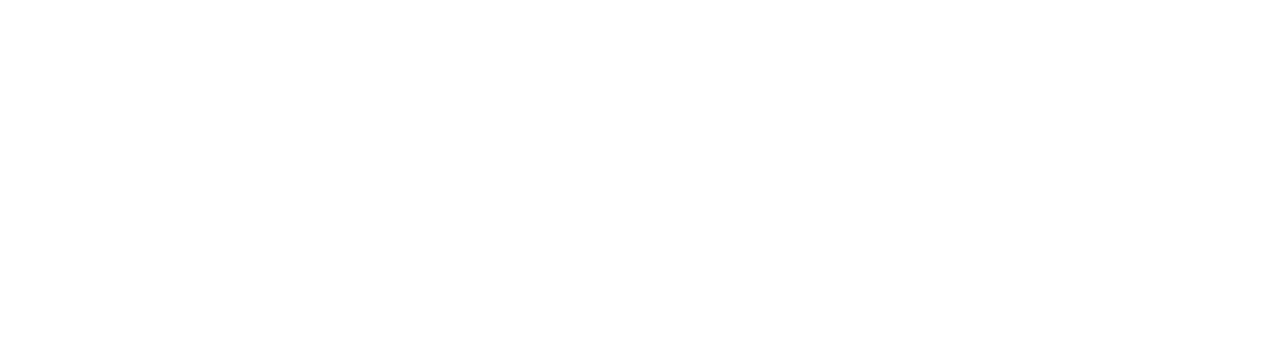
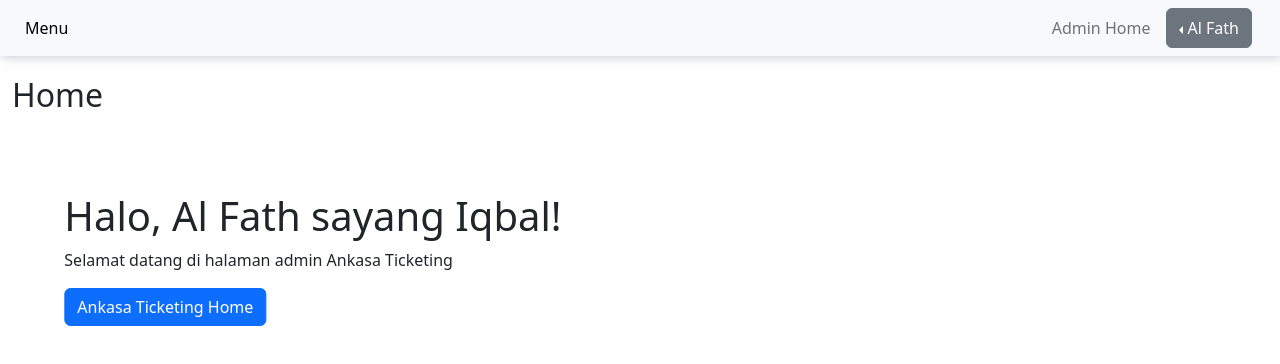
Before and after one commit to reijiren/Ankasa-Ticketing, a React (Create React App) app in the folder ankasa-ticketing/: page /admin in a window 1280 px wide. Before the commit this address had no page. Shown: the top 364 px of the page. Built offline with nearby package versions, Linux system fonts and the light colour scheme.

Commit message:
tambah admin page

```diff
--- /dev/null
+++ b/ankasa-ticketing/src/Component/navAdmin.js
@@ -0,0 +1,135 @@
+import React from "react";
+import { Link } from "react-router-dom";
+import "../assets/style.css";
+
+const NavAdmin = () => {
+	return (
+		<>
+			<nav className="navbar bg-light">
+				<div className="container-fluid">
+					{/* <Link className="navbar-brand">Navbar</Link> */}
+					<div>
+						<button
+							className="btn btn-light"
+							type="button"
+							data-bs-toggle="offcanvas"
+							data-bs-target="#offcanvasWithBothOptions"
+							aria-controls="offcanvasWithBothOptions">
+							Menu
+						</button>
+
+						<div
+							className="offcanvas offcanvas-start"
+							data-bs-scroll="true"
+							tabIndex="-1"
+							id="offcanvasWithBothOptions"
+							aria-labelledby="offcanvasWithBothOptionsLabel">
+							<div className="offcanvas-header">
+								<h5
+									className="offcanvas-title"
+									id="offcanvasWithBothOptionsLabel">
+									Menu
+								</h5>
+								<button
+									type="button"
+									className={`btn-close`}
+									data-bs-dismiss="offcanvas"
+									aria-label="Close"></button>
+							</div>
+							<div className="offcanvas-body">
+								<div>
+									<button
+										className="btn btn-secondary butts"
+										type="button"
+										data-bs-toggle="collapse"
+										data-bs-target="#airlines"
+										aria-expanded="false"
+										aria-controls="airlines">
+										Airlines
+									</button>
+									<div className="collapse" id="airlines">
+										<div className="card card-body">
+											<Link className="side-link" to="insert-airlines">
+												Insert Airlines
+											</Link>
+											<Link className="side-link mid">Update Airlines</Link>
+											<Link className="side-link">Delete Airlines</Link>
+										</div>
+									</div>
+								</div>
+								<div className="mid">
+									<button
+										className="btn btn-secondary butts"
+										type="button"
+										data-bs-toggle="collapse"
+										data-bs-target="#flight"
+										aria-expanded="false"
+										aria-controls="flight">
+										Flights
+									</button>
+									<div className="collapse" id="flight">
+										<div className="card card-body">
+											<Link className="side-link">Insert Flights</Link>
+											<Link className="side-link mid">Update Flight</Link>
+											<Link className="side-link">Delete Flights</Link>
+										</div>
+									</div>
+								</div>
+								<div>
+									<button
+										className="btn btn-secondary butts"
+										type="button"
+										data-bs-toggle="collapse"
+										data-bs-target="#user"
+										aria-expanded="false"
+										aria-controls="user">
+										User
+									</button>
+									<div className="collapse" id="user">
+										<div className="card card-body">
+											<Link className="side-link mid">Update User Data</Link>
+											<Link className="side-link">Delete User</Link>
+										</div>
+									</div>
+								</div>
+							</div>
+						</div>
+					</div>
+
+					<div className={`d-flex`}>
+						<ul className="navbar-nav">
+							<li className="nav-item">
+								<Link className="nav-link" aria-current="page" to="/admin">
+									Admin Home
+								</Link>
+							</li>
+						</ul>
+						<div className="btn-group dropstart">
+							<button
+								type="button"
+								className="btn btn-secondary dropdown-toggle mx-3"
+								data-bs-toggle="dropdown"
+								aria-expanded="false">
+								Al Fath
+							</button>
+							<ul className="dropdown-menu">
+								<li>
+									<Link className="dropdown-item" to="">
+										Reset Password
+									</Link>
+								</li>
+								<li>
+									<Link className="dropdown-item" to="">
+										Logout
+									</Link>
+								</li>
+							</ul>
+						</div>
+					</div>
+				</div>
+			</nav>
+		</>
+	);
+};
+
+export default NavAdmin;
--- a/ankasa-ticketing/src/assets/style.css
+++ b/ankasa-ticketing/src/assets/style.css
@@ -4,6 +4,39 @@
 body {
   font-family: "Poppins";
 }
+
+.sidebar {
+  display: block;
+  list-style: none;
+  margin-bottom: 10px;
+  margin-left: -30px;
+  padding: 15px;
+}
+
+.sidebar:hover {
+  background-color: rgb(226, 226, 226);
+  border-radius: 10px;
+}
+
+.butts {
+  width: 100%;
+}
+
+.side-link {
+  text-decoration: none;
+  padding-left: 20px;
+  padding-top: 10px;
+  padding-bottom: 10px;
+  background-color: #a3b0bc;
+  border-radius: 10px;
+  color: white;
+}
+
+.mid {
+  margin-top: 10px;
+  margin-bottom: 10px;
+}
+
 .ms-10 {
   margin-left: 100px !important;
 }
--- /dev/null
+++ b/ankasa-ticketing/src/pages/admin-home/index.js
@@ -0,0 +1,29 @@
+import React from "react";
+import { Link } from "react-router-dom";
+import NavAdmin from "../../Component/navAdmin";
+import style from "./style.module.css";
+
+const HomeAdmin = () => {
+	return (
+		<div>
+			<NavAdmin />
+			<div className={`container-fluid row`}>
+				<div className={`${style.title}`}>
+					<h2>Home</h2>
+				</div>
+				<div
+					className={`${style.welcome} col-11 position-relative translate-middle-x start-50`}>
+					<div className={`position-relative top-50 translate-middle-y`}>
+						<h1>Halo, Al Fath sayang Iqbal!</h1>
+						<p>Selamat datang di halaman admin Ankasa Ticketing</p>
+						<Link className="btn btn-primary" to="/" role="button">
+							Ankasa Ticketing Home
+						</Link>
+					</div>
+				</div>
+			</div>
+		</div>
+	);
+};
+
+export default HomeAdmin;
--- /dev/null
+++ b/ankasa-ticketing/src/pages/admin-home/style.module.css
@@ -0,0 +1,11 @@
+.title {
+  padding-left: 60px;
+  padding-top: 20px;
+  padding-bottom: 20px;
+}
+
+.welcome{
+  padding-top: 50px;
+  padding-bottom: 50px;
+  padding-left: 25px;
+}
--- /dev/null
+++ b/ankasa-ticketing/src/pages/admin-insert/insertFlight.js
@@ -0,0 +1,38 @@
+import React from "react";
+import NavAdmin from "../../Component/navAdmin";
+
+const InsertAirlines = () => {
+	return (
+		<div>
+			<NavAdmin />
+			<div className={`container-fluid row`}>
+				<div
+					className={`col-md-7 position-relative start-50 translate-middle-x`}>
+					<div className={`text-center`}>
+						<h1>Insert Airlines</h1>
+					</div>
+					<div className="mb-3">
+						<label htmlFor="formGroupExampleInput" className="form-label">
+							Airlines Name
+						</label>
+						<input
+							type="text"
+							className="form-control"
+							id="formGroupExampleInput"
+							placeholder="Example: Garuda Indonesia"
+						/>
+					</div>
+					<div className="mb-3">
+						<label htmlFor="formFile" className="form-label">
+							Logo Airlines
+						</label>
+						<input className="form-control" type="file" id="formFile" />
+					</div>
+					<input className="btn btn-primary" type="submit" value="Submit" />
+				</div>
+			</div>
+		</div>
+	);
+};
+
+export default InsertAirlines;
--- /dev/null
+++ b/ankasa-ticketing/src/pages/login-admin/loginAdmin.jsx
@@ -0,0 +1,43 @@
+import React from 'react'
+
+const LoginAdmin = () => {
+  return (
+    <div className="d-flex justify-content-center align-items-center">
+			<div className="card">
+				<div className="card-body">
+					{/* <form onSubmit={(e) => onSubmit(e)}> */}
+					<form>
+						<div className="form-group">
+							<label htmlFor="username"></label>
+							<input
+								type="text"
+								placeholder="username"
+								className="form-control"
+								// onChange={(e) =>
+								// 	setForm({ ...form, username: e.target.value })
+								// }
+                ></input>
+						</div>
+
+						<div className="form-group">
+							<label htmlFor="password"></label>
+							<input
+								type="text"
+								placeholder="password"
+								className="form-control"
+								// onChange={(e) =>
+								// 	setForm({ ...form, password: e.target.value })
+								// }
+                ></input>
+						</div>
+						<button type="submit" className="btn btn-primary">
+							SUbmit
+						</button>
+					</form>
+				</div>
+			</div>
+		</div>
+  )
+}
+
+export default LoginAdmin
--- a/ankasa-ticketing/src/router/index.jsx
+++ b/ankasa-ticketing/src/router/index.jsx
@@ -9,6 +9,9 @@
 import Mybook from "../pages/mybooking/mybooking";
 import SeacrhResult from "../pages/search-result/search-result";
 import Explore from "../pages/explore/explore";
+import HomeAdmin from "../pages/admin-home";
+import LoginAdmin from "../pages/login-admin/loginAdmin";
+import InsertAirlines from "../pages/admin-insert/insertFlight";
 
 const Router = () => {
   return (
@@ -25,6 +28,11 @@
           <Route path="booking-detail" element={<BookingDetail />} />
           <Route path="search-result" element={<SeacrhResult />} />
         </Route>
+        <Route path="/admin">
+					<Route index element={<HomeAdmin />} />
+          <Route path="login" element={<LoginAdmin />} />
+          <Route path="insert-airlines" element={<InsertAirlines />} />
+				</Route>
       </Routes>
     </BrowserRouter>
   );
```
